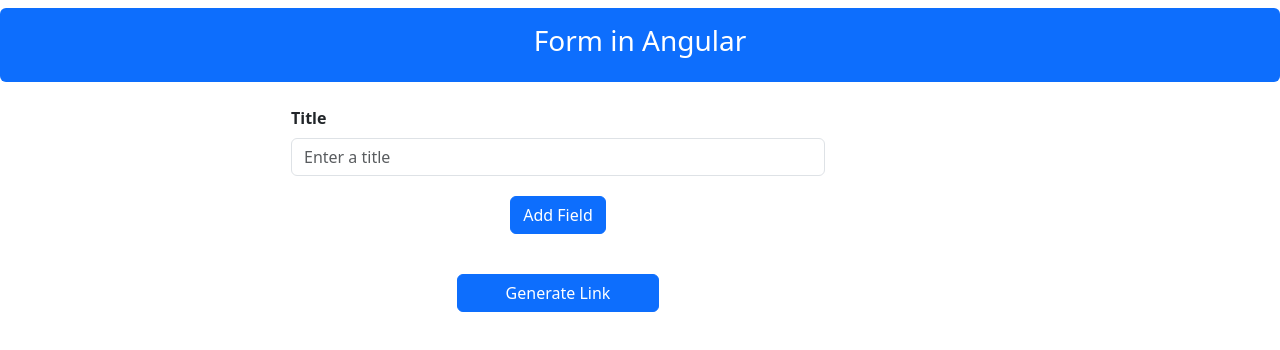
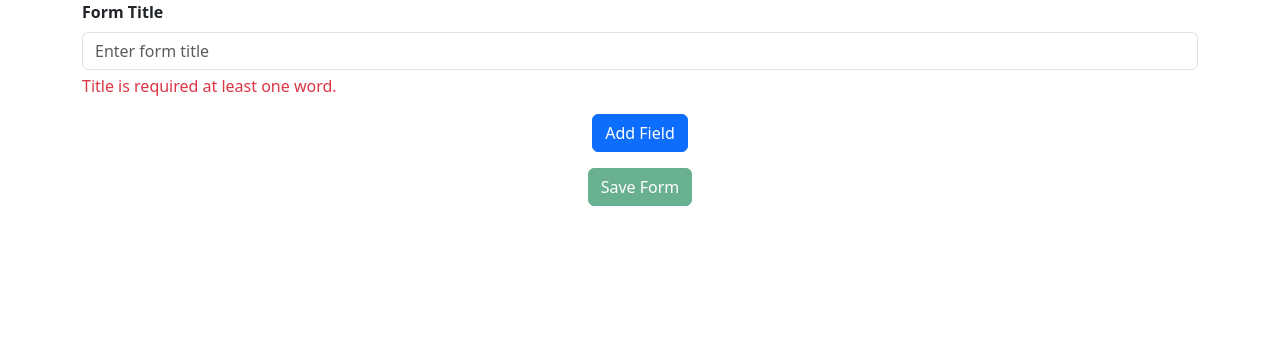
Before and after one commit to Bhondaveharshada/FormPage, an Angular app: page /register in a window 1280 px wide. Shown: the top 350 px of the page. Built offline with nearby package versions, Linux system fonts and the light colour scheme.

Commit message:
changes in both components

```diff
--- a/src/form/form.component.html
+++ b/src/form/form.component.html
@@ -1,139 +1,81 @@
-<div class="mt-2 p-3 text-white bg-primary rounded">
-  <h3 class="text-center">Form in Angular</h3>
-</div>
-<br />
-<form
-  [formGroup]="userForm"
-  class="container row g-4 d-flex justify-content-center align-items-center"
->
+<div class="container">
+  <form (ngSubmit)="onSave()" #userForm="ngForm">
     <!-- Title Field -->
-  <div class="col-md-6">
-  <div >
-    <label class="form-label fw-bold">Title</label>
+    <div class="mb-3">
+      <label for="title" class="form-label fw-bold">Form Title</label>
       <input
         type="text"
+        id="title"
+        name="title"
         class="form-control"
-      formControlName="title"
-      placeholder="Enter a title"
+        [(ngModel)]="title"
+        required
+        minlength="2"
+        placeholder="Enter form title"
       />
-    <div class="text-danger mt-1">
-      <span *ngIf="userForm.controls['title'].hasError('required') && userForm.controls['title'].touched">
-        Title is required!
-      </span>
-      <span *ngIf="userForm.controls['title'].hasError('minlength')">
-        Title should be at least 5 characters long.
-      </span>
-      <span *ngIf="userForm.controls['title'].hasError('maxlength')">
-        Title should be less than 50 characters.
-      </span>
+      <div *ngIf="!title || title.length < 2" class="text-danger mt-1">
+        Title is required at least one word.
       </div>
     </div>
 
-  <!-- Question Field -->
-<!--   <div class="col-md-6">
-    <label class="form-label fw-bold">Question</label>
-    <textarea
+    <!-- Additional Fields -->
+    <div class="mb-3" *ngFor="let field of additionalFields; let i = index">
+      <div class="row">
+        <!-- Field Name Input -->
+        <div class="col-md-6">
+          <label class="form-label fw-bold">Field Name {{ i + 1 }}</label>
+          <input
+            type="text"
+            [(ngModel)]="field.value"
+            [name]="'value_' + i"
             class="form-control"
-      rows="4"
-      formControlName="question"
-      placeholder="Enter your question"
-    ></textarea>
-    <div class="text-danger mt-1">
-      <span *ngIf="userForm.controls['question'].hasError('required') && userForm.controls['question'].touched">
-        Question is required!
-      </span>
-      <span *ngIf="userForm.controls['question'].hasError('minlength')">
-        Question should be at least 10 characters long.
-      </span>
-      <span *ngIf="userForm.controls['question'].hasError('maxlength')">
-        Question should be less than 200 characters.
-      </span>
-    </div>
-  </div> -->
-
-  <!-- Dynamic Fields -->
-  <div formArrayName="additionalFields" class="col-12">
-    <div
-      *ngFor="let field of additionalFields.controls; let i = index"
-      [formGroupName]="i"
-      class="mb-3 row align-items-center"
-    >
-      <!-- Value Input Field -->
-      <div class="col-md-6">
-        <label class="form-label fw-bold">Additional Field {{ i + 1 }}</label>
-        <input
-          [type]="field.get('inputType')?.value || 'text'"
-          class="form-control"
-          formControlName="value"
             placeholder="Enter additional field value"
+            required
           />
-        <div class="text-danger mt-1">
-          <span *ngIf="field.get('value')?.hasError('required') && field.get('value')?.touched">
+          <div *ngIf="!field.value" class="text-danger mt-1">
             This field is required!
-          </span>
           </div>
         </div>
 
         <!-- Input Type Dropdown -->
         <div class="col-md-6">
-        <label class="form-label fw-bold">Field Type</label>
+          <label class="form-label fw-bold">Input Type</label>
           <select
+            [(ngModel)]="field.inputType"
+            [name]="'inputType_' + i"
             class="form-select"
-          formControlName="inputType"
+            required
           >
             <option value="text">Text</option>
             <option value="number">Number</option>
             <option value="email">Email</option>
             <option value="password">Password</option>
           </select>
-        <div class="text-danger mt-1">
-          <span *ngIf="field.get('inputType')?.hasError('required') && field.get('inputType')?.touched">
+          <div *ngIf="!field.inputType" class="text-danger mt-1">
             Please select a field type!
-          </span>
           </div>
         </div>
       </div>
     </div>
 
+    <!-- Add Field Button -->
+    <div class="text-center my-3">
+      <button type="button" class="btn btn-primary" (click)="addField()">
+        Add Field
+      </button>
     </div>
 
-
-  <!-- Add Field Button -->
-  <div class="container">
-    <!-- Add Field Button -->
-    <div class="col-12 text-center my-3">
-      <button type="button" class="btn btn-primary" (click)="addField()">Add Field</button>
-    </div>
-
-<!--     Dynamically Generated Dropdowns
-    <div *ngFor="let field of fields; let i = index" class="row mb-3 align-items-center">
-      <div class="col-md-4">
-         Dropdown for selecting field type
-        <select #dropdown (change)="updateFieldType(i, dropdown.value)" class="form-select">
-          <option value="string" [selected]="field === 'string'">String</option>
-          <option value="number" [selected]="field === 'number'">Number</option>
-          <option value="email" [selected]="field === 'email'">Email</option>
-          <option value="password" [selected]="field === 'password'">Password</option>
-        </select>
-      </div>
-      <div class="col-md-8">
-         Display selected type
-        <span>You selected: {{ field }}</span>
-      </div>
-    </div> -->
-  </div>
-
-  <div class="col-md-12 text-center">
-    <button class="btn btn-primary px-5" type="submit" (click)="onSave()">
-      Generate Link
+    <!-- Save Button -->
+    <div class="text-center">
+      <button type="submit" class="btn btn-success" [disabled]="!title || userForm.invalid">
+        Save Form
       </button>
     </div>
   </form>
 
-  <!-- Generated Link Section -->
-  <div class="mt-4 text-center">
-    <p *ngIf="formLink" class="text-success">
-      Share this link:
-      <a [href]="formLink"  class="text-decoration-none">{{ formLink }}</a>
-    </p>
+  <!-- Form Link -->
+  <div *ngIf="formLink" class="mt-3">
+    <p>Form Link:</p>
+    <a [href]="formLink">{{ formLink }}</a>
   </div>
+</div>
--- a/src/form/form.component.ts
+++ b/src/form/form.component.ts
@@ -1,97 +1,64 @@
 import { Component, OnInit } from '@angular/core';
-import { ReactiveFormsModule, Validators, FormGroup, FormBuilder, FormArray } from '@angular/forms';
+import { ReactiveFormsModule, Validators, FormGroup, FormBuilder, FormArray, FormsModule } from '@angular/forms';
 import { RouterModule } from '@angular/router';
 import { FormService } from '../services/form.service';
 import { CommonModule } from '@angular/common';
 @Component({
   selector: 'app-form',
   standalone: true,
-  imports: [RouterModule,ReactiveFormsModule,CommonModule],
+  imports: [RouterModule,ReactiveFormsModule,CommonModule,FormsModule],
   templateUrl: './form.component.html',
   styleUrl: './form.component.css'
 })
 export class FormComponent implements OnInit {
 
-  userForm:any=FormGroup;
+  title: string = '';
   formLink: string | null = null;
-  fields: string[] = [];
+  additionalFields: { value: string; inputType: string }[] = []; // Store fields dynamically
 
+  constructor(private formService: FormService) {}
 
-     constructor(private _fb:FormBuilder,
-        private formService : FormService
-     ){}
+  ngOnInit(): void {
 
-     ngOnInit(){
-      this.userForm =this._fb.group({
-        title:['',[Validators.required,Validators.minLength(2),Validators.maxLength(10)]],
-        additionalFields: this._fb.array([]), // Dynamic fields
-      });
+  }
 
+  addField(): void {
+    // Add a new field with default values
+    this.additionalFields.push({ value: '', inputType: 'text' });
+  }
 
+  updateFieldType(index: number, type: string): void {
+    // Update the selected input type for a specific field
+    this.additionalFields[index].inputType = type;
+  }
 
-    }
+  onSave(): void {
+    const formId = new Date().getTime();
+    const formData = {
+      title: this.title,
+      additionalFields: this.additionalFields,
+    };
 
-    // Getter for additionalFields
-    get additionalFields(): FormArray {
-      return this.userForm.get('additionalFields') as FormArray;
-    }
+    console.log('Form Data:', formData);
 
+    // Store the form data in localStorage
+    localStorage.setItem(`form_${formId}`, JSON.stringify(formData));
 
-    addField(): void {
-      const newField = this._fb.group({
-        value: ['', Validators.required],
-        inputType:['',Validators.required]
-      });
-      this.additionalFields.push(newField);
-    }
+    // Save form data via service
+    this.formService.addFormFields(formData, formId).subscribe({
+      next: (res: any) => {
+        console.log('Fields stored successfully:', res.result);
+        const id = res.result._id;
+        const formId = res.result.formId;
+        this.formLink = `${window.location.origin}/form/${id}/${formId}`;
+      },
+      error: (err: any) => {
+        console.error('Error:', err);
+      },
+    });
+  }
 
-    addFields() {
-      this.fields.push('string'); // Add default type as 'string'
-    }
-    updateFieldType(index: number, type: string) {
-      this.fields[index] = type; // Update the selected type at the specific index
-    }
-
-     onSave(){
-      const formId = new Date().getTime();
-      const formvalue = this.userForm.value
-      console.log("formdata", formvalue);
-
-      localStorage.setItem(`form_${formId}`, JSON.stringify(formvalue));
-    //  this.formLink = `${window.location.origin}/form/${formId}`;
-      // Save form data locally
-      this.formService.addFormFields(formvalue,formId).subscribe({
-        next:(res:any)=>{
-          console.log(" fields stored successfully",res.result);
-          const id = res.result._id
-          const formid = res.result.formId
-          console.log(id);
-
-          this.formLink = `${window.location.origin}/form/${id}/${formid}`;
-
-
-        },error :(err:any)=>{
-          console.log("errrorrr");
-
-        }
-
-
-      })
-
-
-
-      //console.log(formData.value);
-     // console.log(this.regForm.value);
-     // console.log(formData.valid);
-
-     // console.log(this.regForm.get('fname').value);
-      // this.regForm.reset({
-      //   'fname':"harshada"
-      // })
-
-    }
-
-    fillData(){
+  /*   fillData(){
       this.userForm.setValue({  //or patchValue() but for setValue we cannot miss even singal control unlike patchValue.
         id:101,
         fname:'Harshada',
@@ -101,5 +68,5 @@ export class FormComponent implements OnInit {
       })
 
     }
-
+ */
 }
--- a/src/formgenerate/formgenerate.component.html
+++ b/src/formgenerate/formgenerate.component.html
@@ -26,7 +26,7 @@
       >
         <label class="form-label fw-bold">  {{ field['value'] }}</label>
         <input
-          type="text"
+          [type]="field['inputType']"
           class="form-control"
           formControlName="value"
           placeholder="Enter a value"
--- a/src/services/form.service.ts
+++ b/src/services/form.service.ts
@@ -11,10 +11,9 @@ export class FormService {
   constructor(private http:HttpClient) { }
 
 
-  addform(data:any){
-    console.log("data to add", data);
-
-   return this.http.post(`${environment.api}/addform`,data)
+  addform(data:any,fieldsId:any){
+    const payload = { ...data, fieldsId };
+   return this.http.post(`${environment.api}/addform`,payload)
   }
 
   getForm(id:any){
```
Also changed, not shown: src/formgenerate/formgenerate.component.ts (+10 -2 lines). Lines whose indentation alone changed are shown as unchanged.
